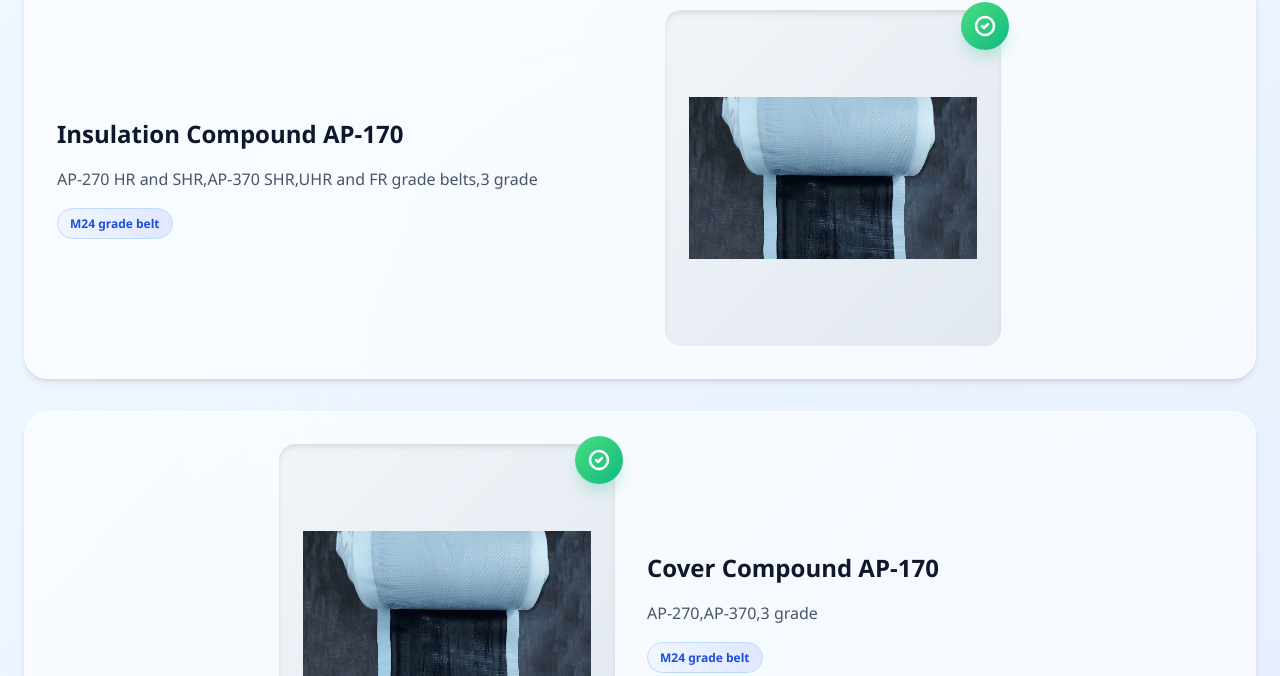
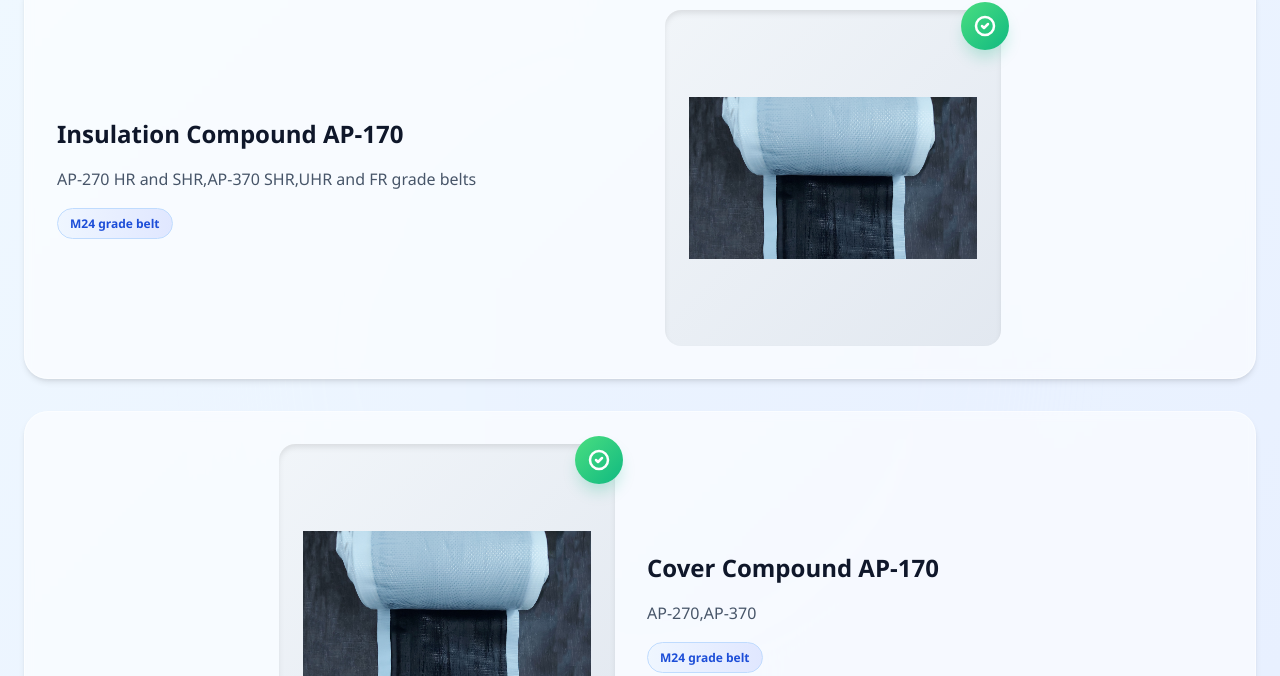
Before and after one commit to Adharsh0/affixpolymers, a React (Vite) app: page / in a window 1280 px wide. Shown: the part 3792-4468 px from the top of the page. Built offline with nearby package versions, Linux system fonts and the light colour scheme.

Commit message:
final commitss

```diff
--- a/src/components/Products.jsx
+++ b/src/components/Products.jsx
@@ -46,7 +46,7 @@ const Products = () => {
       id: 5,
       name: " Insulation Compound AP-170",
       category: ["adhesives","hvs"],
-      description: "AP-270 HR and SHR,AP-370 SHR,UHR and FR grade belts,3 grade ",
+      description: "AP-270 HR and SHR,AP-370 SHR,UHR and FR grade belts",
       features: ["M24 grade belt"],
       image: "/images/insulation.jpg",
 
@@ -55,7 +55,7 @@ const Products = () => {
       id: 6,
       name: "Cover  Compound AP-170",
       category: ["adhesives","hvs"],
-      description: "AP-270,AP-370,3 grade ",
+      description: "AP-270,AP-370 ",
       features: ["M24 grade belt"],
       image: "/images/cover.jpg",
 
```
